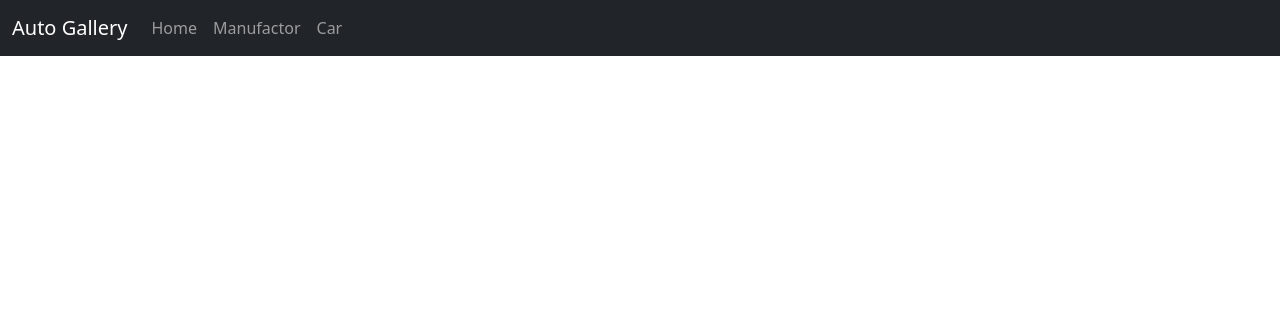
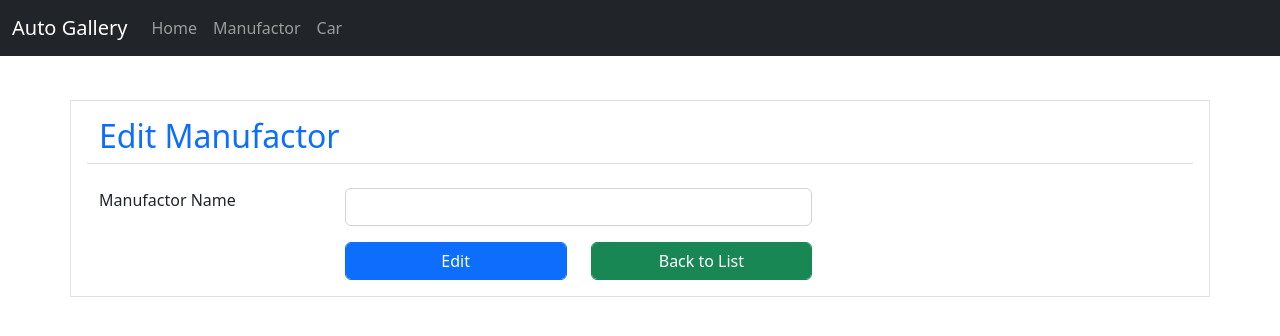
Before and after one commit to scheraghpourahmadmah/Practice-Project, an Angular app in the folder client/: page /editManufactor/1 in a window 1280 px wide. Before the commit this address led to /. Shown: the top 336 px of the page. Built offline with nearby package versions, Linux system fonts and the light colour scheme; no server answers.

Commit message:
Edit Button

```diff
--- a/client/src/app/_services/manufactor.service.ts
+++ b/client/src/app/_services/manufactor.service.ts
@@ -13,6 +13,9 @@ export class ManufactorService {
   getManufactors(){
     return this.http.get<Manufactor[]>(this.baseUrl + 'manufactor');
   }
+  getManufactor(id:number){
+    return this.http.get<Manufactor>(this.baseUrl + 'manufactor/' + id);
+  }
   deleteManufactor(manufactorId:number){
     // return this.http.delete('http://localhost:5012/api/manufactor/deleteManufactor/' + manufactorId);
     return this.http.delete(this.baseUrl + 'manufactor/' + 'deleteManufactor/' + manufactorId );
--- a/client/src/app/app-routing.module.ts
+++ b/client/src/app/app-routing.module.ts
@@ -1,13 +1,15 @@
 import { NgModule } from '@angular/core';
 import { RouterModule, Routes } from '@angular/router';
 import { CreateManufactorComponent } from './create-manufactor/create-manufactor.component';
+import { EditManufactorComponent } from './edit-manufactor/edit-manufactor.component';
 import { HomeComponent } from './home/home.component';
 import { ManufactorComponent } from './manufactor/manufactor.component';
 
 const routes: Routes = [
   { path: '', component: HomeComponent },
   { path: 'manufactor', component: ManufactorComponent },
-  { path: 'createManufactor', component: CreateManufactorComponent }
+  { path: 'createManufactor', component: CreateManufactorComponent },
+  { path: 'editManufactor/:id', component: EditManufactorComponent }
 ];
 
 @NgModule({
--- a/client/src/app/edit-manufactor/edit-manufactor.component.html
+++ b/client/src/app/edit-manufactor/edit-manufactor.component.html
@@ -1,4 +1,4 @@
-<form>
+<form [formGroup]="editManufactorform" (ngSubmit)="editManufactor()">
     <div class="row p-3 border">
         <div class="col-12 border-bottom">
             <h2 class="text-primary">Edit Manufactor</h2>
--- a/client/src/app/edit-manufactor/edit-manufactor.component.ts
+++ b/client/src/app/edit-manufactor/edit-manufactor.component.ts
@@ -1,4 +1,8 @@
-import { Component, OnInit } from '@angular/core';
+import { Component, Input, OnInit } from '@angular/core';
+import { FormBuilder, FormGroup } from '@angular/forms';
+import { ActivatedRoute, Router } from '@angular/router';
+import { Manufactor } from '../_models/manufactor';
+import { ManufactorService } from '../_services/manufactor.service';
 
 @Component({
   selector: 'app-edit-manufactor',
@@ -6,10 +10,42 @@ import { Component, OnInit } from '@angular/core';
   styleUrls: ['./edit-manufactor.component.css']
 })
 export class EditManufactorComponent implements OnInit {
-
-  constructor() { }
+  manufactor:Manufactor | undefined;
+  id : number | undefined;
+  editManufactorform: FormGroup = new FormGroup({});
+  constructor(private manufactorService: ManufactorService,private route: ActivatedRoute,private fb: FormBuilder, private router: Router) { }
 
   ngOnInit(): void {
+    this.id = Number(this.route.snapshot.paramMap.get('id'));
+    this.getManufactor();
+    this.initializeForm();
+  }
+  initializeForm() {
+    this.editManufactorform = this.fb.group({
+      name :[''],
+      id:['']
+    });
+  }
+
+  getManufactor(){
+    if(this.id) {
+      this.manufactorService.getManufactor(this.id).subscribe({
+        next:response => {
+          this.manufactor = response;
+          this.editManufactorform.patchValue(this.manufactor);
+        },
+       error: error => console.log(error)
+      })
+    }
+
+  }
+
+  editManufactor(){
+    this.manufactorService.editManufactor(this.editManufactorform.value).subscribe({
+      next: () => {
+        this.router.navigateByUrl('/manufactor')
+      }
+     });
   }
 
 }
--- a/client/src/app/manufactor/manufactor.component.html
+++ b/client/src/app/manufactor/manufactor.component.html
@@ -22,7 +22,7 @@
                    {{manufactor.name}}
                 </td>
                 <td>
-                    <a class="btn btn-primary bg-primary">
+                    <a class="btn btn-primary bg-primary" routerLink="/editManufactor/{{manufactor.id}}">
                         Edit
                     </a>
 
```
